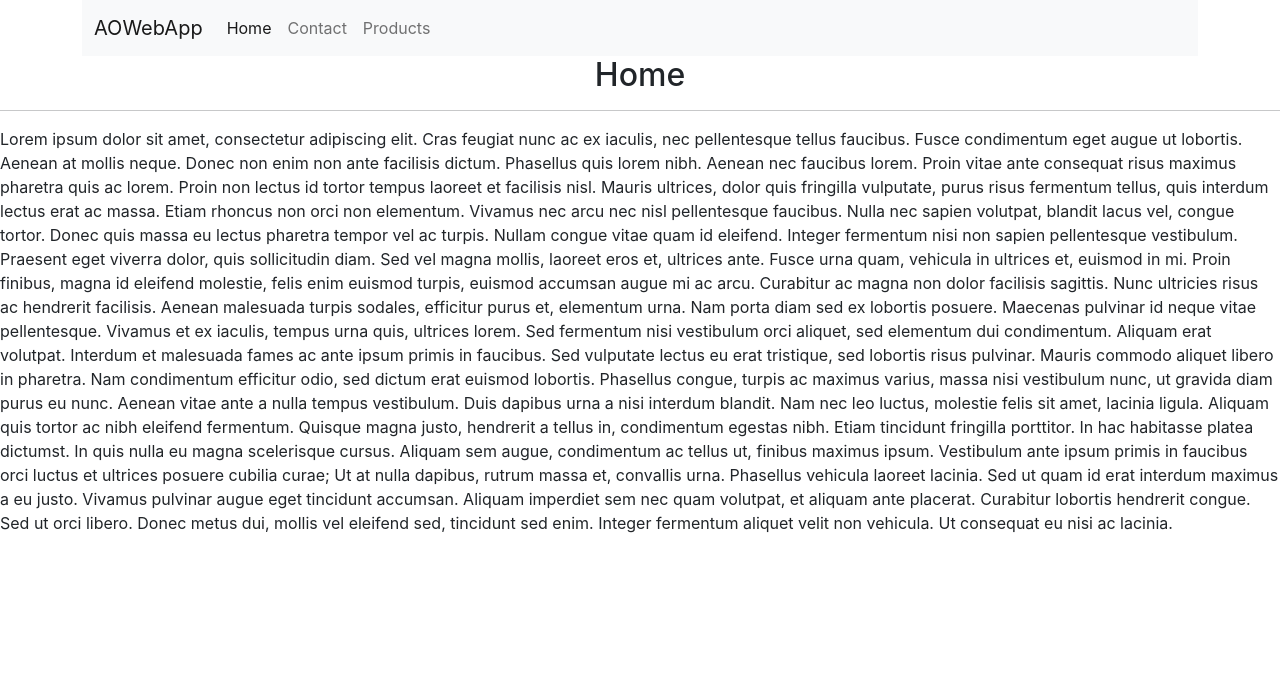
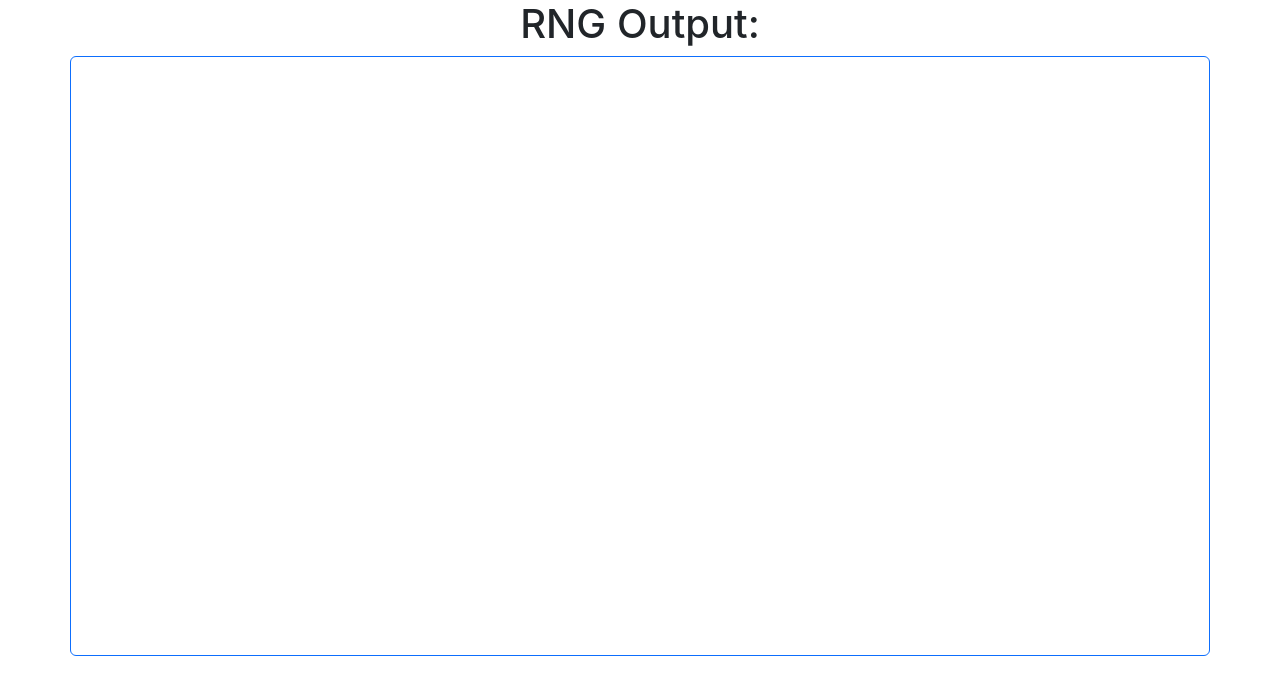
Before and after one commit to ray0611/AOWebAppNew, a React (Create React App) app in the folder aowebapp/aowebapp/: page /Graph in a window 1280 px wide. Shown: the top 694 px of the page. Built offline with nearby package versions, Linux system fonts and the light colour scheme.

Commit message:
Installing React D3 + Setup

```diff
--- a/aowebapp/aowebapp/package.json
+++ b/aowebapp/aowebapp/package.json
@@ -7,8 +7,9 @@
     "@testing-library/jest-dom": "^6.9.1",
     "@testing-library/react": "^16.3.0",
     "@testing-library/user-event": "^13.5.0",
-    "react": "^19.2.0",
-    "react-dom": "^19.2.0",
+    "react": "^18.2.0",
+    "react-dom": "^18.2.0",
+    "react-router-dom": "^6.30.1",
     "react-scripts": "5.0.1",
     "web-vitals": "^2.1.4"
   },
--- a/aowebapp/aowebapp/src/App.js
+++ b/aowebapp/aowebapp/src/App.js
@@ -8,21 +8,24 @@ return (
             <nav className="navbar navbar-expand-lg navbar-light bg-light">
                 <div className="container-fluid">
                     <Link className="navbar-brand" to="/">AOWebApp</Link>
-                <button className="navbar-toggler" type="button" data-bs-toggle="collapse" data-bs-target="#navbarNavAltMarkup">
-                    <span className="navbar-toggler-icon"></span>
+                    <button className="navbar-toggler" type="button" data-bs-toggle="collapse">
+                        <span className="navbar-toggler-icon" />
                     </button>
                     <div className="collapse navbar-collapse" id="navbarNavAltMarkup">
                         <div className="navbar-nav">
                             <Link className="nav-link active" to="/Home">Home</Link>
                             <Link className="nav-link" to="/Contact">Contact</Link>
                             <Link className="nav-link" to="/Products">Products</Link>
+                            <Link className="nav-link" to="/Graph">Graph</Link>
                         </div>
                     </div>
                 </div>
             </nav>
+
             <Outlet />
         </div>
     );
 }
 
+
 export default App;
--- a/aowebapp/aowebapp/src/index.js
+++ b/aowebapp/aowebapp/src/index.js
@@ -7,25 +7,27 @@ import { BrowserRouter, Routes, Route } from "react-router-dom";
 import CardListSearch from './components/CardListSearch';
 import Home from "./routes/Home";
 import Contact from "./routes/Contact";
+import Graph from "./routes/Graph";
 import CardDetail from './components/CardDetail';
 
 const root = ReactDOM.createRoot(document.getElementById('root'));
 root.render(
-  <React.StrictMode>
+    <React.StrictMode>
         <BrowserRouter>
-            <App />
             <Routes>
-                <Route path="/" element={<Home />} />
+                <Route path="/" element={<App />} />
                 <Route path="Home" element={<Home />} />
                 <Route path="Contact" element={<Contact />} />
+                <Route path="Graph" element={<Graph />} />
                 <Route path="Products" element={<CardListSearch />} />
                 <Route path="" element={<Home />} />
                 <Route path="*" element={<Home />} />
                 <Route path="Products/:itemId" element={<CardDetail />} />
             </Routes>
         </BrowserRouter>
-  </React.StrictMode>
+    </React.StrictMode>
 );
+
 
 // If you want to start measuring performance in your app, pass a function
 // to log results (for example: reportWebVitals(console.log))
--- /dev/null
+++ b/aowebapp/aowebapp/src/routes/Graph.js
@@ -0,0 +1,16 @@
+export default function Graph() {
+    return (
+        <div className="App container">
+            <h1>
+                RNG Output:
+            </h1>
+            <div className="row">
+                <svg
+                    width="100%"
+                    height="600px"
+                    className="border border-primary rounded p-2"
+                ></svg>
+            </div>
+        </div>
+    );
+}
--- a/package.json
+++ b/package.json
@@ -1,5 +1,6 @@
 {
   "dependencies": {
+    "d3": "^7.9.0",
     "react-router-dom": "^6.30.1"
   }
 }
```
Also changed, not shown: aowebapp/aowebapp/src/routes/Contact.js (renamed from aowebapp/aowebapp/src/routes/Contect.js), 2 other files (tests, documents, lock files or other folders). Lines whose indentation alone changed are shown as unchanged.
